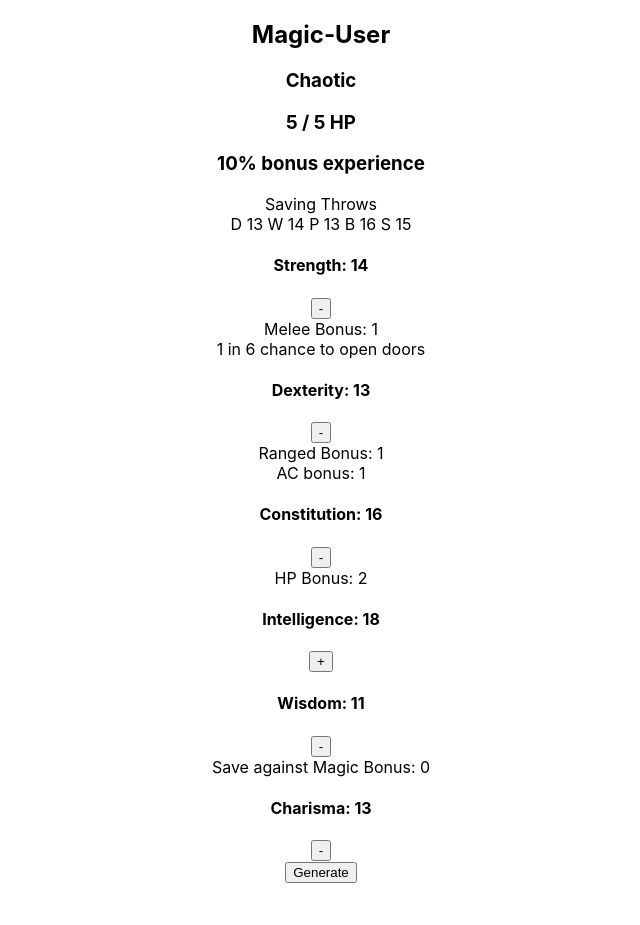
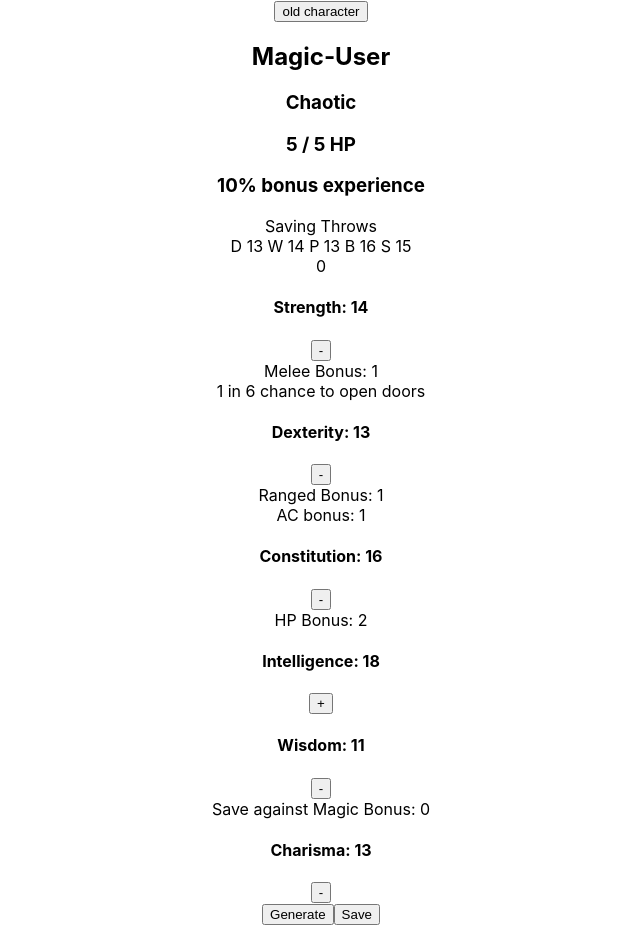
Before and after one commit to dialectrical/ose-character-generator, a React (Create React App) app: page / in a window 1280 px wide. Shown: the whole page, without its empty margins (319-959 px from the left). Before the commit the page ends 883 px from the top, so only its background shows below. Built offline with nearby package versions, Linux system fonts and the light colour scheme.

Commit message:
work: tried adding save feature, nonfunctional.

```diff
--- a/src/App.js
+++ b/src/App.js
@@ -5,9 +5,12 @@ import { StatDisplay } from "./components/StatDisplay";
 export const App = () => {
   const [character, setCharacter] = useState(Generator());
   const [pointBuy, setPointBuy] = useState(0);
+  const [storage, setStorage] = useState();
 
   return (
     <div>
+      <button onClick={() => setCharacter(storage)}>old character</button>
+
       <h2>{character.class.name}</h2>
       <h3>{character.alignment}</h3>
       <h3>
@@ -21,9 +24,11 @@ export const App = () => {
         {character.savingThrows[2]} B {character.savingThrows[3]} S{" "}
         {character.savingThrows[4]}
       </div>
+      <div>{pointBuy}</div>
       {StatDisplay(character, setPointBuy)}
       <div>
         <button onClick={() => setCharacter(Generator())}>Generate</button>
+        <button onclick={() => setStorage(character)}>Save</button>
       </div>
     </div>
   );
```
